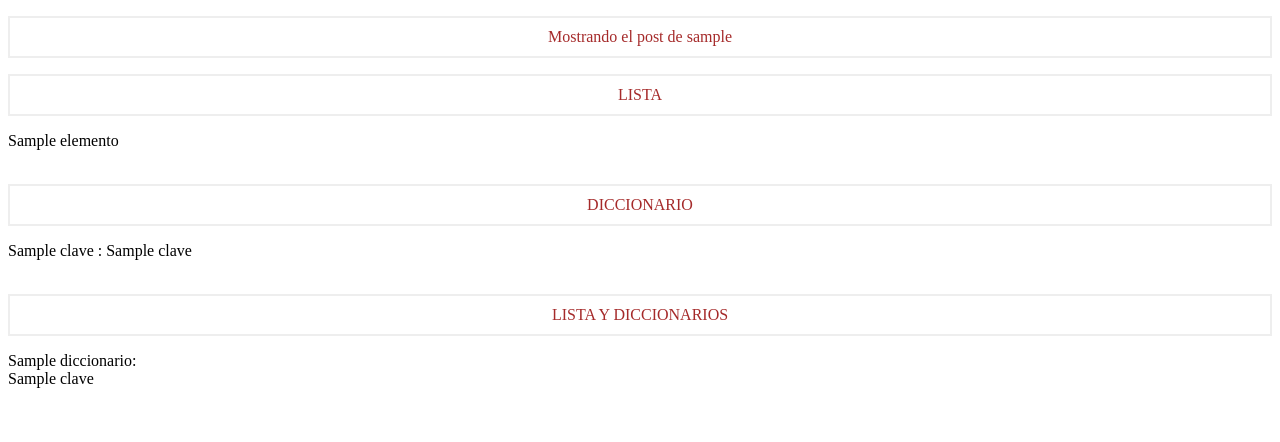
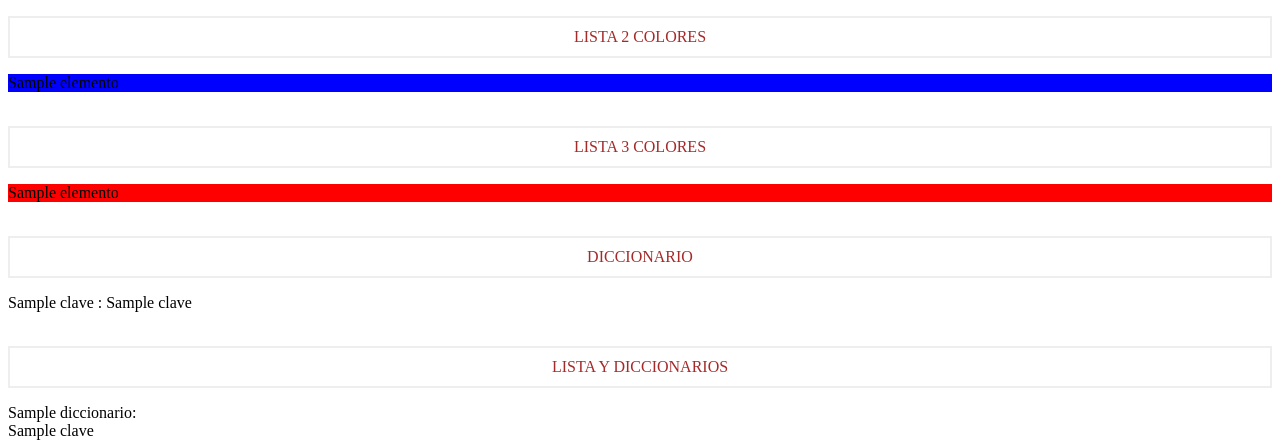
Before and after one commit to isabelnavarrete/practicas, a Flask app: template ejemploListasDiccionarios/templates/index.html in a window 1280 px wide. Shown: the top 442 px of the page. Run offline with Flask 2, Linux system fonts and the light colour scheme; the template is opened without the code that fills it: most values are stand-ins (such as "Sample title", 1, 10 or a date in 2020).

Commit message:
Add files via upload

```diff
--- a/ejemploListasDiccionarios/run.py
+++ b/ejemploListasDiccionarios/run.py
@@ -2,17 +2,11 @@ from flask import Flask, render_template
 app = Flask(__name__)
 
 
-"""listas"""
-@app.route('/<string:slug>/')
-def holamundo (slug):
+@app.route('/')
+def holamundo():
     lista = ['Alvaro', 'Bernardo', 'Cecilia', 'Daniel']
     diccionario = {'nombre': 'marta', 'edad': 20, 'curso': 'Java'}
     mezclado = {'nombres': ['Alvaro', 'Bernardo', 'Cecilia', 'Daniel'], 'edades': [23, 45, 34, 23], 'cursos': ['Java', 'Python', 'PHP', 'CSS']}
-    return render_template('index.html', lista=lista, diccionario=diccionario, mezclado=mezclado, slug=slug)
+    return render_template('index.html', lista=lista, diccionario=diccionario, mezclado=mezclado)
 
-
-"""diccionario"""
-""""@app.route('/view')
-def diccionario ():
-    diccionario = {'nombre': 'marta', 'edad': 20, 'curso': 'Java'}
-    return render_template('post_view.html', diccionario=diccionario)"""
+app.run(host="0.0.0.0", port=8080, debug=True)
--- a/ejemploListasDiccionarios/static/css/style.css
+++ b/ejemploListasDiccionarios/static/css/style.css
@@ -4,3 +4,14 @@ color:brown;
 text-align:center;
 padding:10px;
 }
+
+.lista.rojo{
+    background: red;
+}
+
+.lista.azul{
+    background: blue;
+}
+.lista.verde{
+    background: green;
+}
--- a/ejemploListasDiccionarios/templates/index.html
+++ b/ejemploListasDiccionarios/templates/index.html
@@ -6,14 +6,27 @@
     <title>{{ slug }}</title>
 </head>
 <body>
-<p>Mostrando el post de {{ slug }}</p>
-<p>LISTA</p>
-{%  for elemento in lista %}
+<p>LISTA 2 COLORES</p>
+    {%  for elemento in lista %}
+        {% if loop.index%2==0 %}
+        <div class="lista_2" style="background: green">
+            {{ elemento }}<br>
+        </div>
+        {% else %}
+        <div class="list_1" style="background: blue">
+            {{ elemento }}
+        </div>
+        {% endif %}
+    {% endfor %}
 
-    {{ elemento }}<br>
+<br>
 
-{% endfor %}
-
+<p>LISTA 3 COLORES</p>
+    {%  for elemento in lista %}
+        <div class="lista {{ loop.cycle('rojo', 'verde', 'azul') }}">
+            {{ elemento }}
+        </div>
+    {% endfor %}
 <br>
 <p>DICCIONARIO</p>
 {% for clave in diccionario %}
```
Also changed, not shown: 1 other file.
